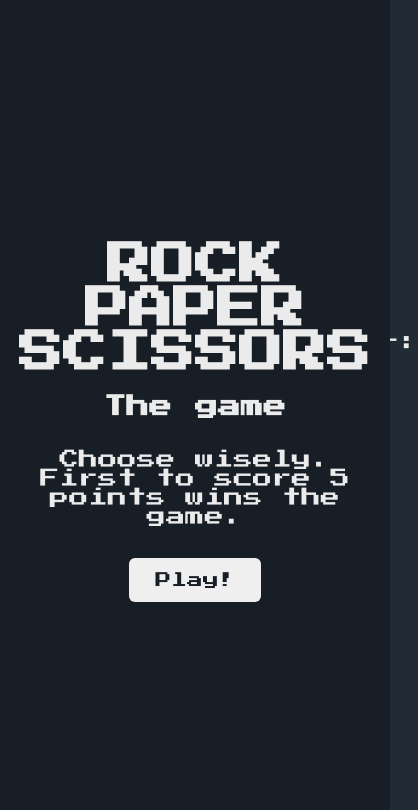
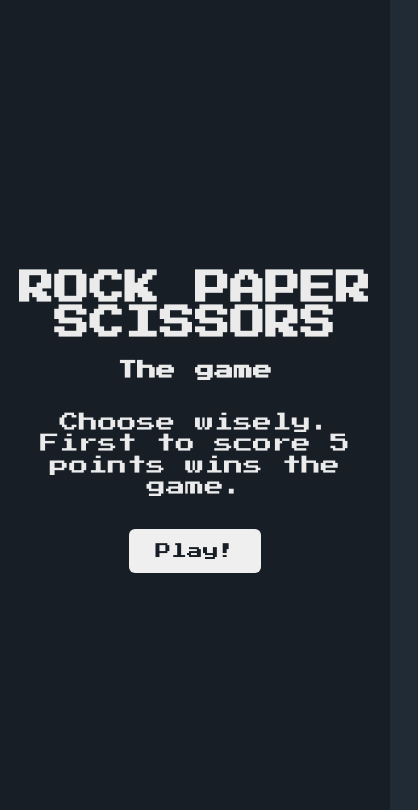
Before and after one commit to expecto-patronum98/rock-paper-scissors, a plain HTML site: page index.html in a window 390 px wide. Shown: the top 810 px of the page, 418 px wide, since content can reach past the window. Drawn offline with Linux system fonts and the light colour scheme.

Commit message:
add basic responsive behaviour

```diff
--- a/script.js
+++ b/script.js
@@ -105,7 +105,7 @@ function playRound(playerSelection, computerSelection) {
         };
         setTimeout(() => {
             isGameOver(playerScore, computerScore);
-        }, 3000);
+        }, 1500);
 
         displayPlayerScore.innerText = ('Player: ' + playerScore);
         displayComputerScore.innerText = ('Computer: ' + computerScore);
@@ -151,6 +151,7 @@ function isGameOver (playerScore, computerScore) {
     // if the game is over display the gameover container
     gameoverOverlay.style.visibility = 'visible';
     playAgainBtn.style.visibility = 'visible';
+
     if (playerScore > computerScore) {
         messageImage.src = "./img/winner.png";
         const messageGameover = document.getElementById('message-gameover');
--- a/style.css
+++ b/style.css
@@ -1,14 +1,19 @@
 /* ======== BASE ======== */
 
-*,
-html,
-body {
+* {
     margin: 0;
     padding: 0;
     box-sizing: border-box;
     font-family: var(--body-font);
     font-size: var(--normal-font-size);
+}
+
+body {
+    margin: 0 0 160px 0;
+    font-family: var(--body-font);
+
     color: var(--neutral-color);
+    background-color: var(--second-color);
     scroll-behavior: smooth;
 }
 
@@ -16,10 +21,11 @@ main {
     text-align: center;
     display: flex;
     flex-direction: column;
-}
-
-body {
-    background-color: var(--second-color);
+    margin-left: auto;
+    margin-right: auto;
+    width: 90%;
+    max-width: 1200px;
+    gap: 22px;
 }
 
 button {
@@ -62,16 +68,19 @@ img {
     background-color: var(--first-color);
     color: var(--neutral-color);
     height: 160px;
+    width: 100%;
     display: flex;
     flex-direction: column;
     gap: 14px;
     justify-content: center;
     align-items: center;
     font-size: var(--h1-font-size);
+    line-height: 2.5rem;
 }
 
 .rps {
     font-size: var(--big-font-size);
+    text-align: center;
 }
 
 .rps-subtitle {
@@ -103,9 +112,9 @@ img {
 }
 
 .score-container {
-    height: 150px;
+    /* height: 150px;
     padding-top: 20px;
-    max-width: 80%;
+    max-width: 80%; */
     text-align: center;
     display: grid;
     grid-template-columns: repeat(3, 1fr);
@@ -251,9 +260,11 @@ img {
 .explainer {
     padding: 12px;
     font-size: var(--normal-font-size);
+    line-height: 1.2rem;
 }
 
 .startpage-btn {
+    margin-top: 12px;
     padding: 12px 24px;
     color: var(--first-color);
     font-size: var(--small-font-size);
@@ -313,3 +324,64 @@ img {
     color: var(--neutral-color);
     transition: 0.2s;
 }
+
+
+/* MEDIA QUERIES */
+
+@media screen and (max-width: 768px) {
+
+    html {
+        margin-left: auto;
+        margin-right: auto;
+    }
+
+    .scoreboard,
+    .score-container {
+        display: flex;
+        flex-direction: column;
+    }
+
+    .score-block {
+        display:none;
+    }
+
+    .computer-container {
+        margin-top: 16px;
+    }
+
+    .rps {
+        font-size: var(--h1-font-size);
+    }
+
+    .rps-subtitle {
+        font-size: var(--normal-font-size);
+    }
+
+    .title {
+        font-size: var(--normal-font-size);
+    }
+
+    .subtitle {
+        font-size: 12px;
+        padding: 8px 0 8px;
+    }
+
+    .score-container {
+        font-size: var(--small-font-size);
+    }
+
+    .btn {
+        height: 100px;
+        width: 100px;
+    }
+
+    .img-btn {
+        height: 40px;
+        width: auto;
+    }
+
+    .img-played {
+        height: 30px;
+        width: auto;
+    }
+  }
```
Also changed, not shown: 1 other file.
